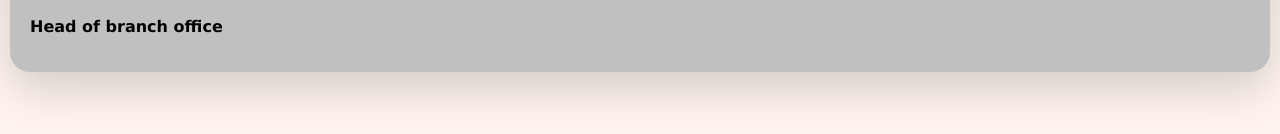
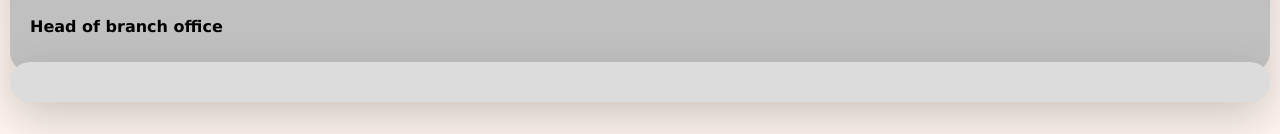
Before and after one commit to DenyGurzhiy/denygurzhiy.github.io, a plain HTML site: page index.html in a window 1280 px wide. Shown: the part 2036-2170 px from the top of the page. Drawn offline with Linux system fonts and the light colour scheme.

Commit message:
Change to my resume

```diff
--- a/index.html
+++ b/index.html
@@ -107,6 +107,7 @@
       <a href="http://abc-group.od.ua/en_US/" target="_blank" style="font-weight:bold">ABC Group</a><br><a>(manufacturing and trading company. Hygienic and household products, FMCG), Ukraine, Odessa</a><br><a style="font-weight:bold">09.2005 - 09.2007</a>
    </div>
    <div class="card9 Txt3"><p>Head of branch office</p></div>
+   <div class="card10 Txt4"></div>
 </div>
 </main>
 <!-- partial -->
```
